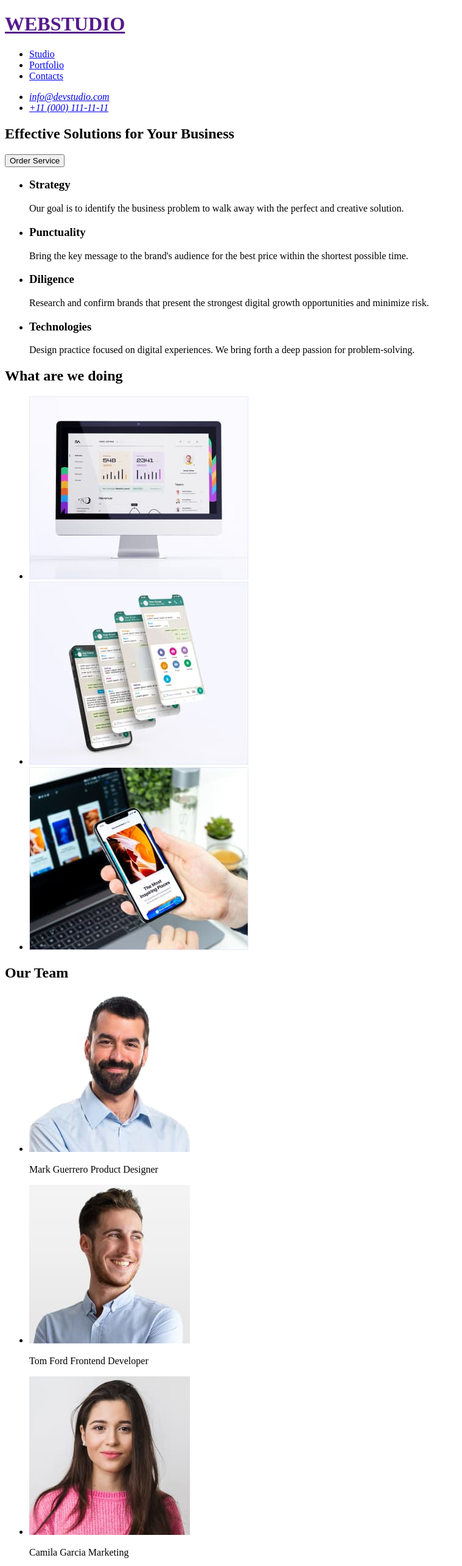
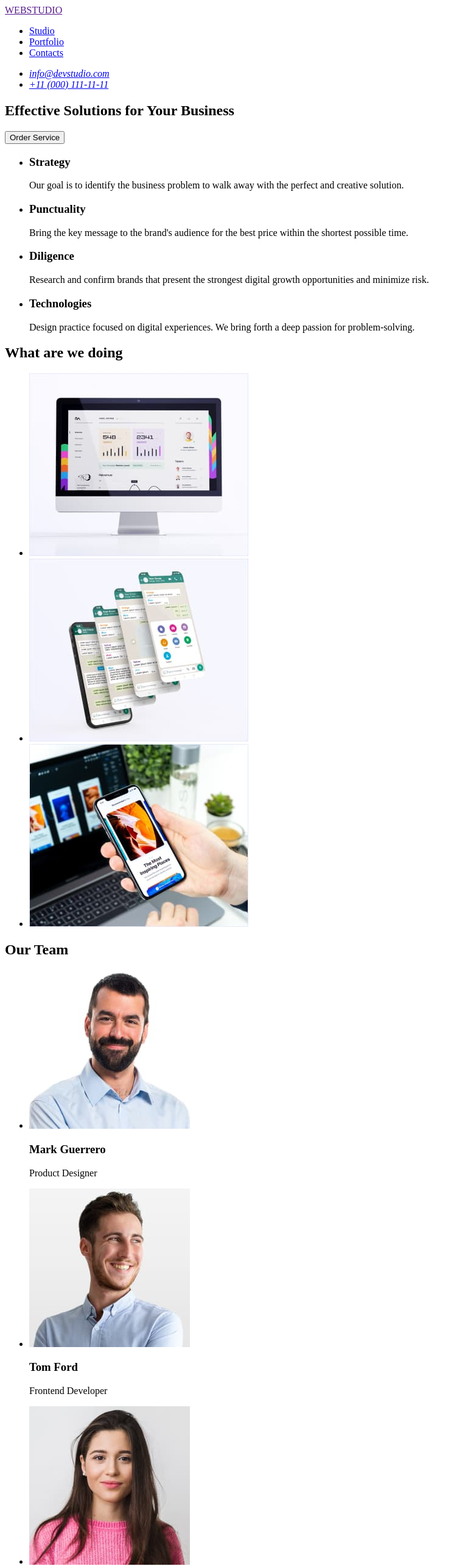
Before and after one commit to maskka/goit-markup-hw-01, a plain HTML site: page index.html in a window 1280 px wide. Shown: the top 2568 px of the page at 61% size, without its empty margins (0-759 px from the left). Drawn offline with Linux system fonts and the light colour scheme.

Commit message:
Update index.html

```diff
--- a/index.html
+++ b/index.html
@@ -8,10 +8,8 @@
   </head>
   <body>
     <header>
-      <h1>
-        <a href=""><span>WEB</span>STUDIO</a>
-      </h1>
       <nav>
+        <a href="">WEBSTUDIO</a>
         <ul>
           <li><a href="#Studio">Studio</a></li>
           <li><a href="#Portfolio">Portfolio</a></li>
@@ -21,7 +19,7 @@
       <address>
         <ul>
           <li><a href="mailto:info@devstudio.com">info@devstudio.com</a></li>
-          <li><a href="tel:110001111111">+11 (000) 111-11-11</a></li>
+          <li><a href="tel:+110001111111">+11 (000) 111-11-11</a></li>
         </ul>
       </address>
     </header>
@@ -102,7 +100,8 @@
               width="264"
               height="260"
             />
-            <p>Mark Guerrero Product Designer</p>
+            <h3>Mark Guerrero</h3>
+            <p>Product Designer</p>
           </li>
           <li>
             <img
@@ -111,7 +110,8 @@
               width="264"
               height="260"
             />
-            <p>Tom Ford Frontend Developer</p>
+            <h3>Tom Ford</h3>
+            <p>Frontend Developer</p>
           </li>
           <li>
             <img
@@ -120,7 +120,8 @@
               width="264"
               height="260"
             />
-            <p>Camila Garcia Marketing</p>
+            <h3>Camila Garcia</h3>
+            <p>Marketing</p>
           </li>
           <li>
             <img
@@ -129,13 +130,14 @@
               width="264"
               height="260"
             />
-            <p>Daniel Wilson UI Designer</p>
+            <h3>Daniel Wilson</h3>
+            <p>UI Designer</p>
           </li>
         </ul>
       </section>
     </main>
     <footer>
-      <a href=""><span>WEB</span>STUDIO</a>
+      <a href="">WEBSTUDIO</a>
       <p>
         Increase the flow of customers and sales for your business with digital
         marketing & growth solutions.
```
